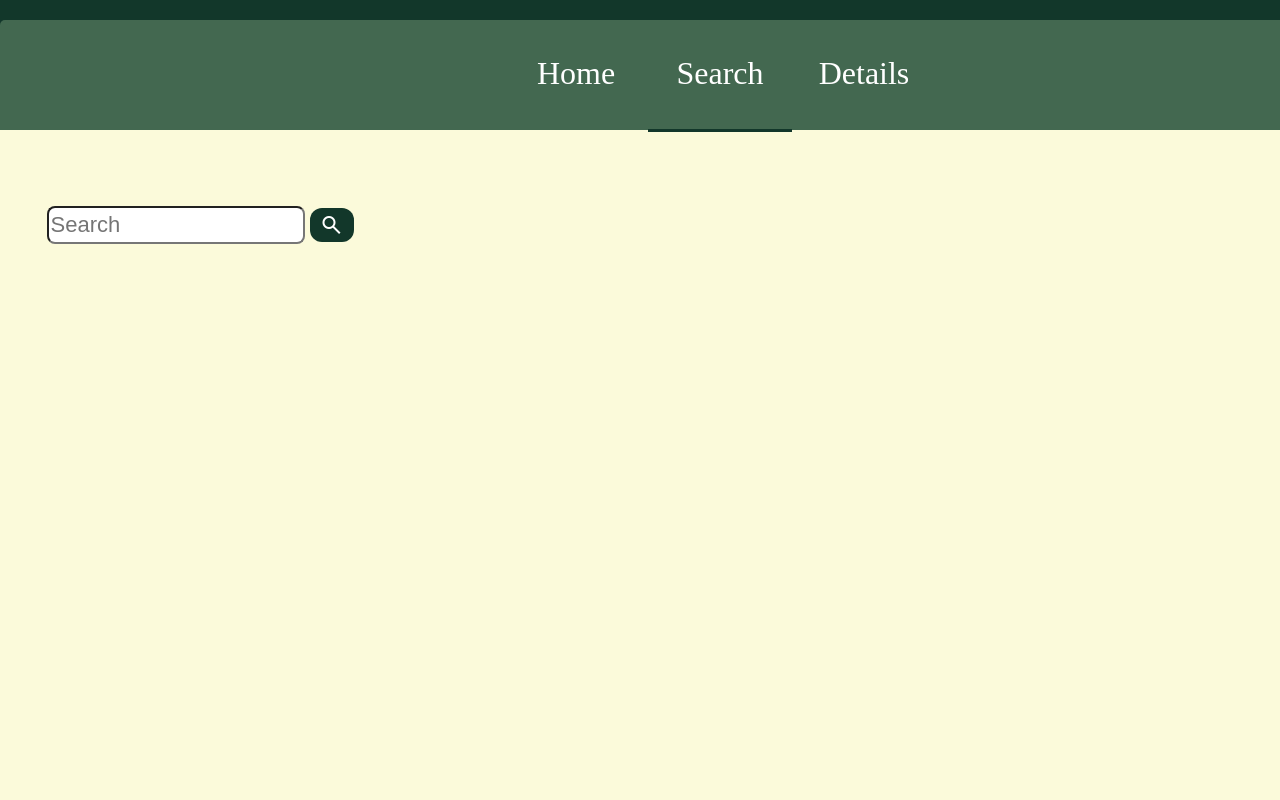
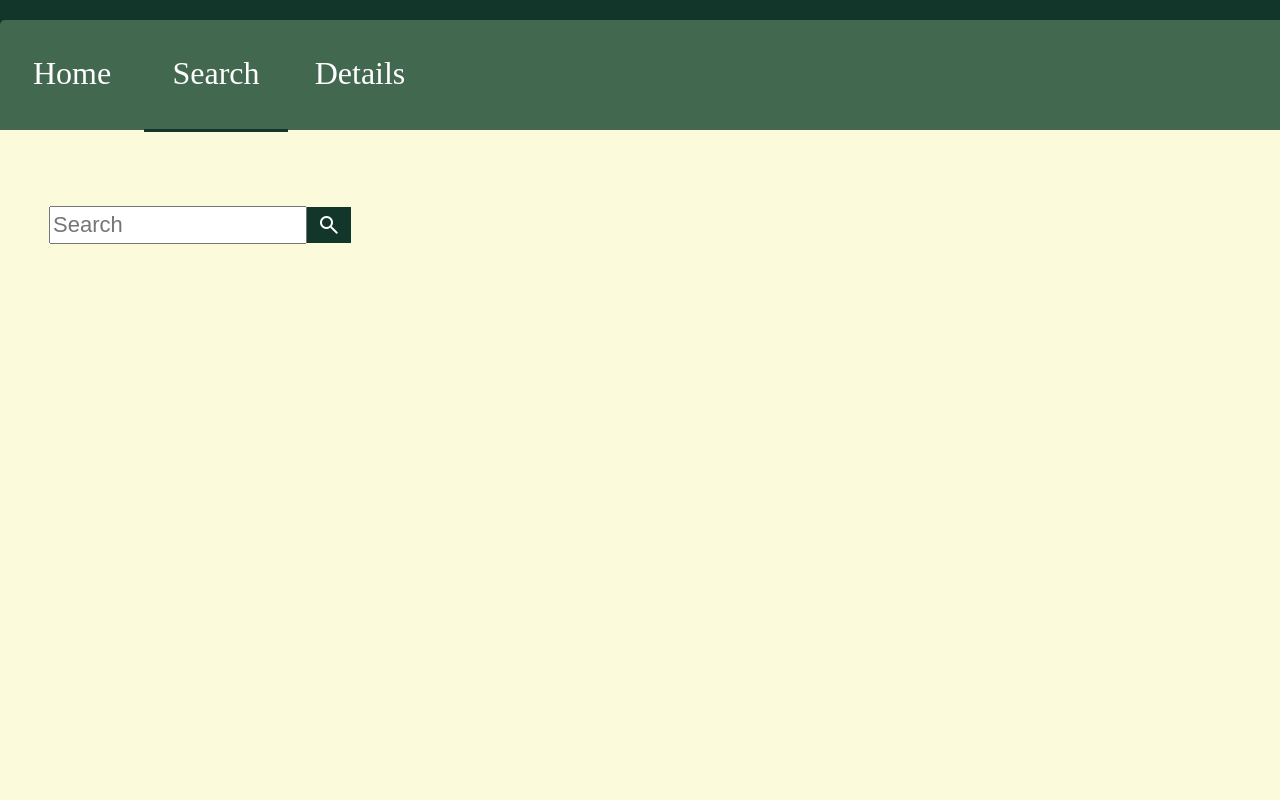
Before and after one commit to edvard01/lexicon-punk-api, a plain HTML site: page search.html in a window 1280 px wide. Shown: the top 800 px of the page. Drawn offline with nearby package versions, Linux system fonts and the light colour scheme.

Commit message:
fixed a bug where the nav bar was defying styling and appearing in the middle, changed styling on search bar

```diff
--- a/css/search.css
+++ b/css/search.css
@@ -31,6 +31,7 @@ header {
 header .nav {
   width: 30%;
   height: 100%;
+  margin: 0;
 
   display: flex;
   justify-content: space-evenly;
@@ -73,7 +74,6 @@ main {
   align-items: center;
   justify-content: center;
 
-  gap: 5px;
   padding: 50px;
   width: 300px;
   height: 90px;
@@ -84,15 +84,14 @@ main {
   height: 32px;
   font-size: 22px;
   border-color: 3px solid #12372a;
-  border-radius: 8px;
 }
 
 .search-area button {
   background-color: #12372a;
   padding: 5px 10px;
   border: none;
-  border-radius: 12px;
   color: white;
+  height: 36px;
 }
 
 .search-result .results {
```
Also changed, not shown: js/details.js (+6 -1 lines).
